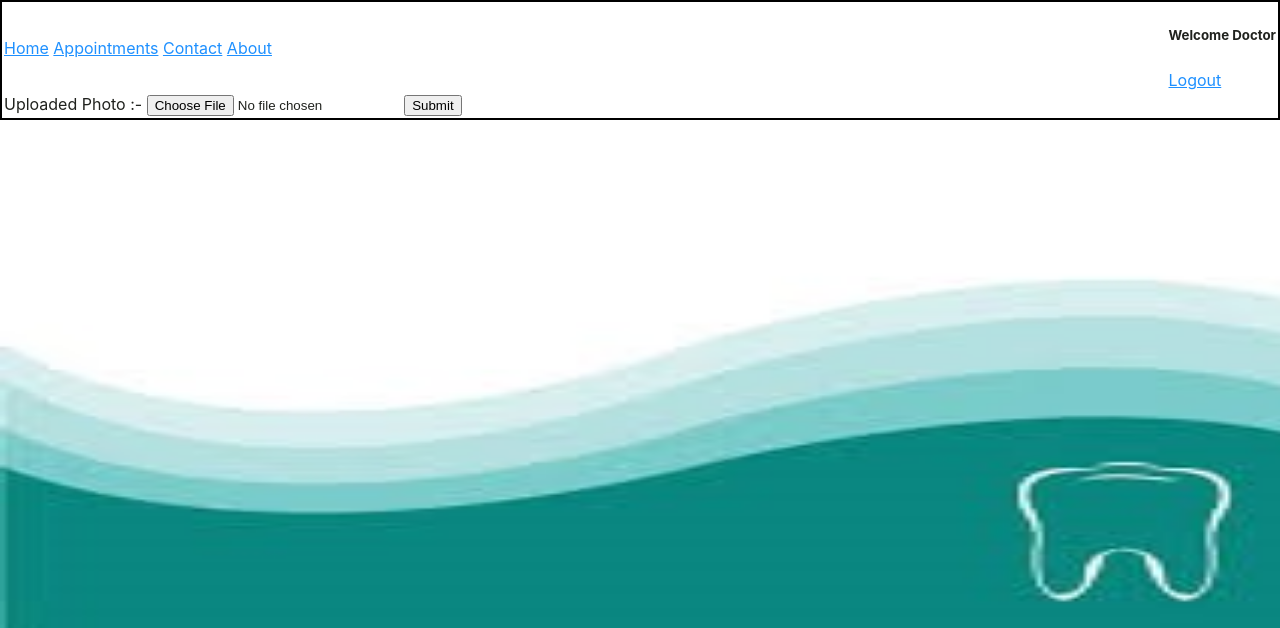
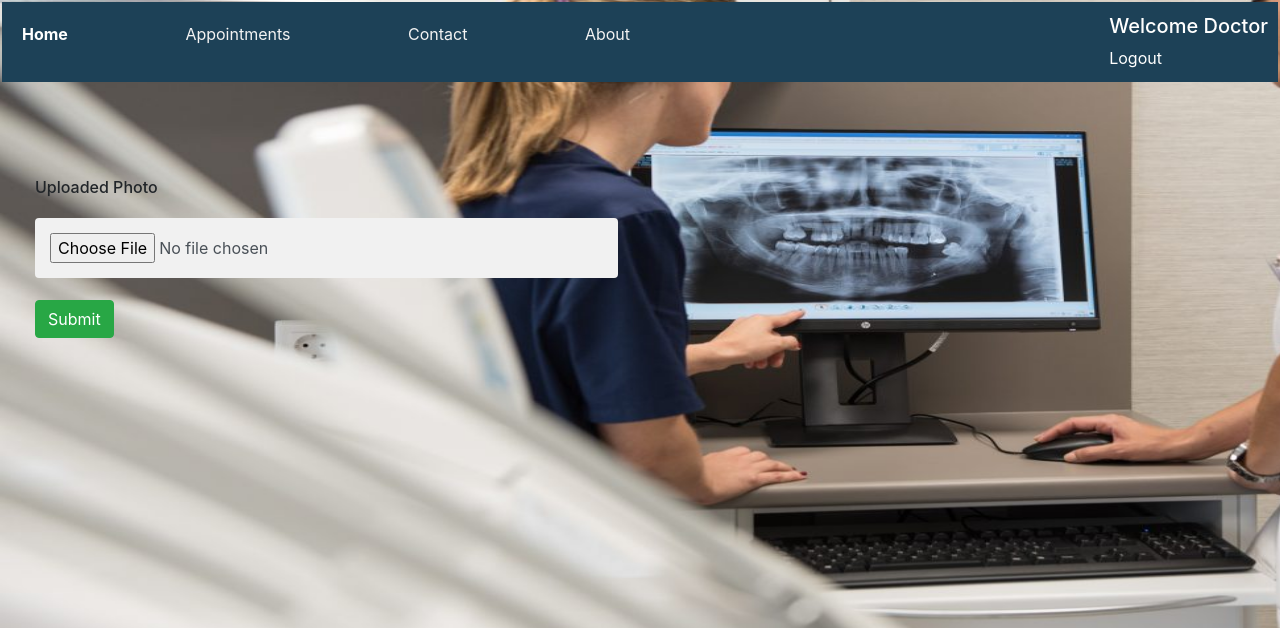
Before and after one commit to YazanBahbouh/Solo-Project, a Django app: template medicalSystemApp/templates/photoGallery.html in a window 1280 px wide. Shown: the top 628 px of the page. Run offline with Django 3.2, Linux system fonts and the light colour scheme; the template is opened without the code that fills it, so the values that code supplies are empty; some libraries are stand-ins or nearby versions.

Commit message:
UI-fixed

```diff
--- a/medicalSystemApp/templates/login.html
+++ b/medicalSystemApp/templates/login.html
@@ -70,7 +70,6 @@ a {
 </style>
 </head>
 
-
 <body>
     <div class="flex-container">
         <div class="col-6">
@@ -95,5 +94,4 @@ a {
         </div>
     </div>
 </body>
-
 </html>
--- a/medicalSystemApp/templates/photoGallery.html
+++ b/medicalSystemApp/templates/photoGallery.html
@@ -7,6 +7,8 @@
     <meta name="viewport" content="width=device-width, initial-scale=1.0">
     {% load static %}
     <link rel="stylesheet" href="{% static 'css/style.css' %}">
+    <link rel="stylesheet" href="https://cdn.jsdelivr.net/npm/bootstrap@4.0.0/dist/css/bootstrap.min.css" integrity="sha384-Gn5384xqQ1aoWXA+058RXPxPg6fy4IWvTNh0E263XmFcJlSAwiGgFAW/dAiS6JXm" crossorigin="anonymous">
+
     <title>Document</title>
 </head>
 <style>
@@ -26,44 +28,89 @@
         align-items: center;
     }
     .example {
-        border: 2px solid black;
         padding: 2px;
-        background: url("/static/img/logo.jpeg");
+        background: url("/static/img/blog.jpg");
         background-repeat: no-repeat;
         background-size: 1350px 650px;
+    }
+    .flex-container, .nav-links, .nav {
+    display: flex;
+    justify-content: space-between;
+    align-items: center;
+    padding: 10px;
+}
+
+.nav {
+    height: 80px;
+    background-color: #1d4157;
+    color: #fff;
+    margin-bottom: 20px;
+}
+
+.nav-links {
+    width: 50%;
+    list-style-type: none;
+    align-items: center;
+}
+
+.nav-links a {
+    color: #f3f3f3;
+    text-decoration: none;
+}
+
+.nav-links a.active {
+    color: #fff;
+    font-weight: bold;
+}
+
+h5{
+    color: white;
+}
+input[type=file] {
+  width: 100%;
+  padding: 15px;
+  margin: 5px 0 22px 0;
+  display: inline-block;
+  border: none;
+  background: #f1f1f1;
 }
 </style>
 
 <body class="example">
-    <nav class="nav-tabs nav-link flex-start">
-        <div>
+    <div class="nav">
+        <ul class="nav-links">
             <a class="active" href="{% url 'medicine:dashboard' %}">Home</a>
             <a href="#appointments">Appointments</a>
             <a href="#contact">Contact</a>
             <a href="#about">About</a>
-        </div>
+        </ul>
         <div>
-            <h5>Welcome Doctor {{ request.session.username }}</h5>
+            <h5 >Welcome Doctor {{ request.session.username }}</h5>
             <div>
-                <a href="{% url 'medicine:destroy' %}">Logout</a>
+                <a style="color: white" href="{% url 'medicine:destroy' %}">Logout</a>
             </div>
         </div>
-    </nav>
+    </div>
+    <div class="d-flex align-items-center m-5">
         <form action="{% url 'medicine:midPhoto' id %}" method="post" enctype="multipart/form-data">
             {% csrf_token %}
-        <div class="position-relative form-group form-inline mt-3">
-            <label for="uploadPic" class="mr-2">Uploaded Photo :- </label>
-            <input type="file" name="uploadPic" class="form-control form-control-sm border-dark mr-2"
+            <div class="row mt-5">
+                <label for="uploadPic" class="mr-2"><h6>Uploaded Photo</h6></label>
+                <input type="file" name="uploadPic" class="form-control"
                     placeholder="Upload Photo">
-            <input type="submit" class="btn btn-secondary btn-sm">
+                    <br>
+                <input type="submit" class="btn btn-success">
             </div>
         </form>
+    </div>
+    <div class="m-5">
         {% for i in allPhoto %}
         <div class="active-row mr-3">
-        <h5>Create At : {{ i.createAt }}</h5>
-        <img src="/media/{{ i.uploadPic }}" alt="" width="400" height="200">
+            <h6>Create At : {{ i.createAt }}</h6>
+            <img src="/media/{{ i.uploadPic }}" alt="" width="100" height="100">
         </div>
         {% endfor %}
+    </div>
 </body>
 
 </html>
```
Also changed, not shown: db.sqlite3, medicalSystemApp/static/img/blog.jpg (added). Lines whose indentation alone changed are shown as unchanged.
